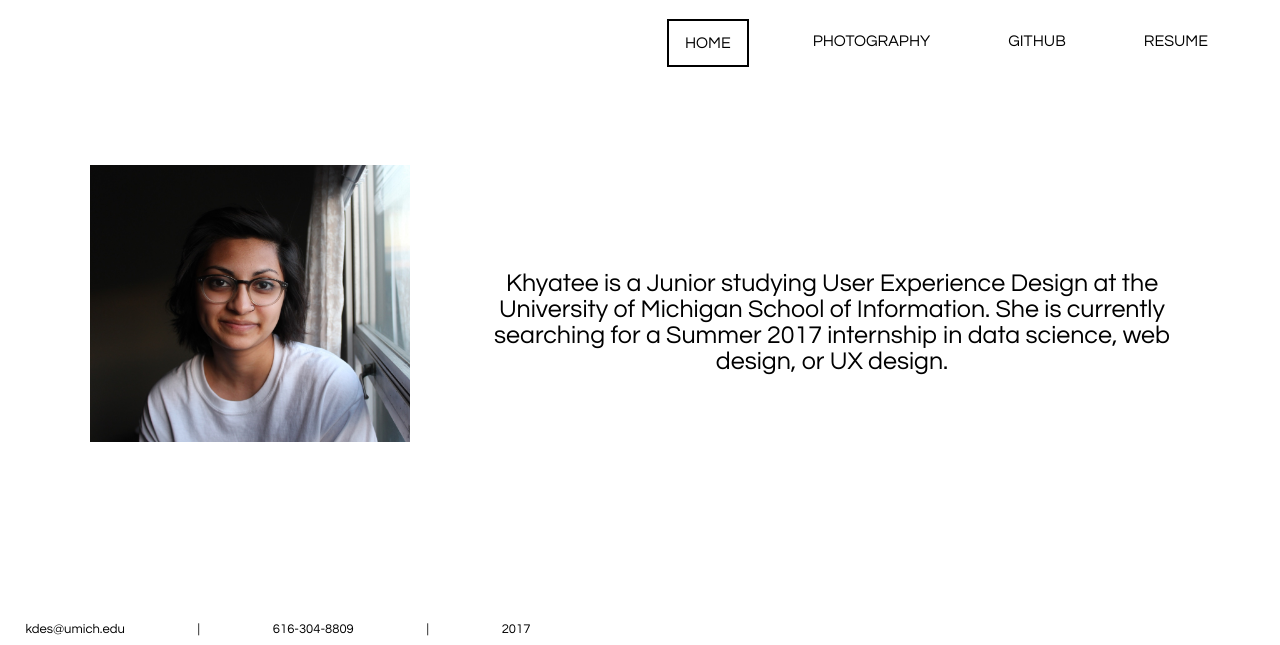
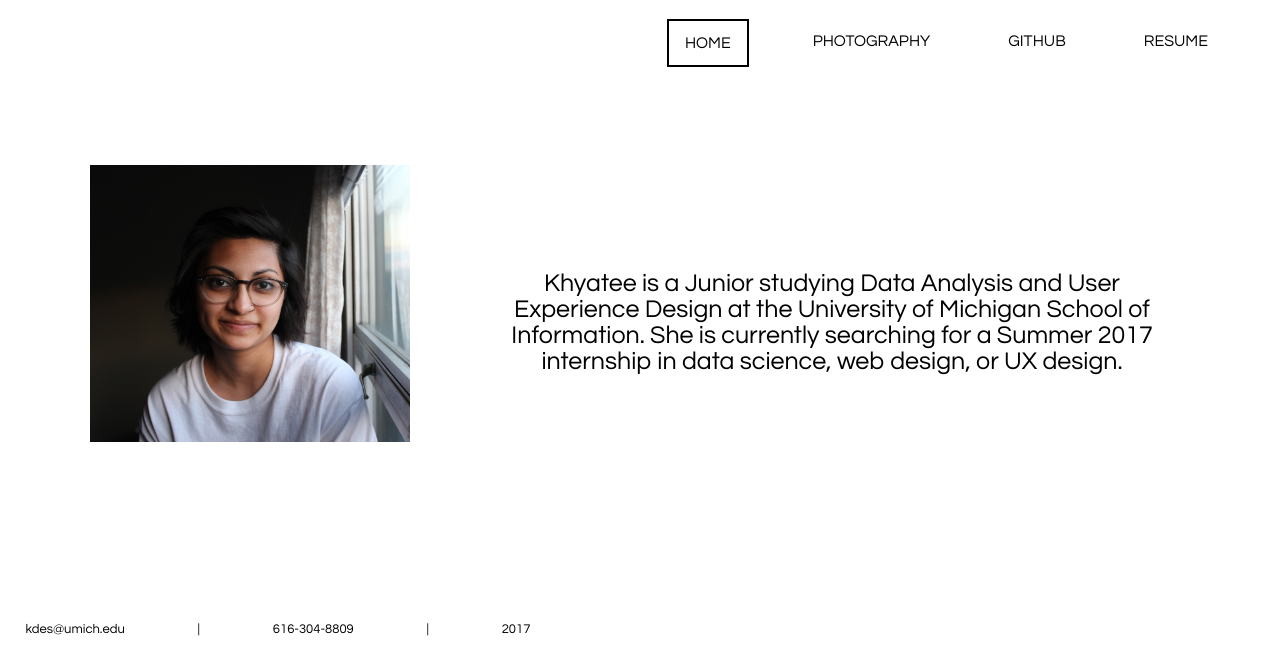
Before and after one commit to khyateed/ice9, a plain HTML site: page index.html in a window 1280 px wide. Shown: the part 155-800 px from the top of the page. Drawn offline with Linux system fonts and the light colour scheme.

Commit message:
changed bio

```diff
--- a/index.html
+++ b/index.html
@@ -20,4 +20,4 @@
 
 <p id = "contact_info">kdes@umich.edu | 616-304-8809 | 2017</p>
 
-<p id = "body">Khyatee is a Junior studying User Experience Design at the University of Michigan School of Information. She is currently searching for a Summer 2017 internship in data science, web design, or UX design.</p>
+<p id = "body">Khyatee is a Junior studying Data Analysis and User Experience Design at the University of Michigan School of Information. She is currently searching for a Summer 2017 internship in data science, web design, or UX design.</p>
```
Also changed, not shown: 1 other file.
